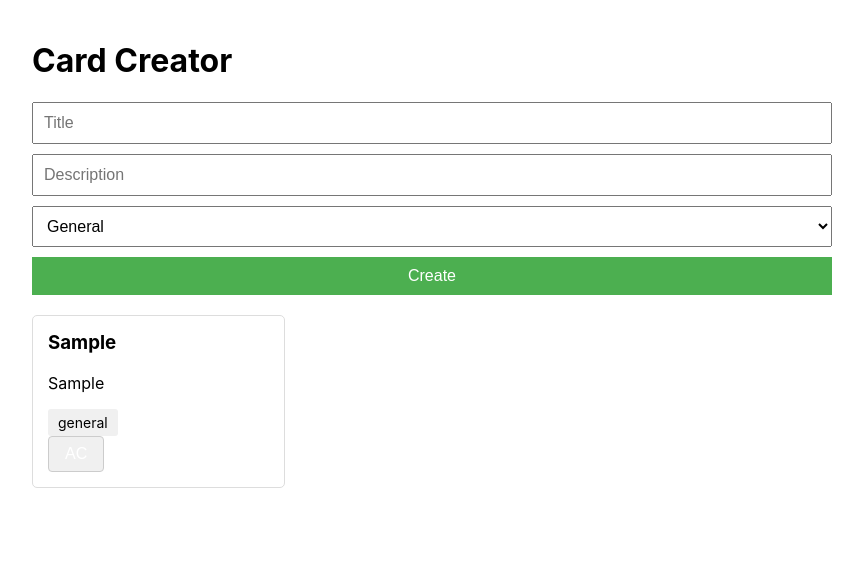
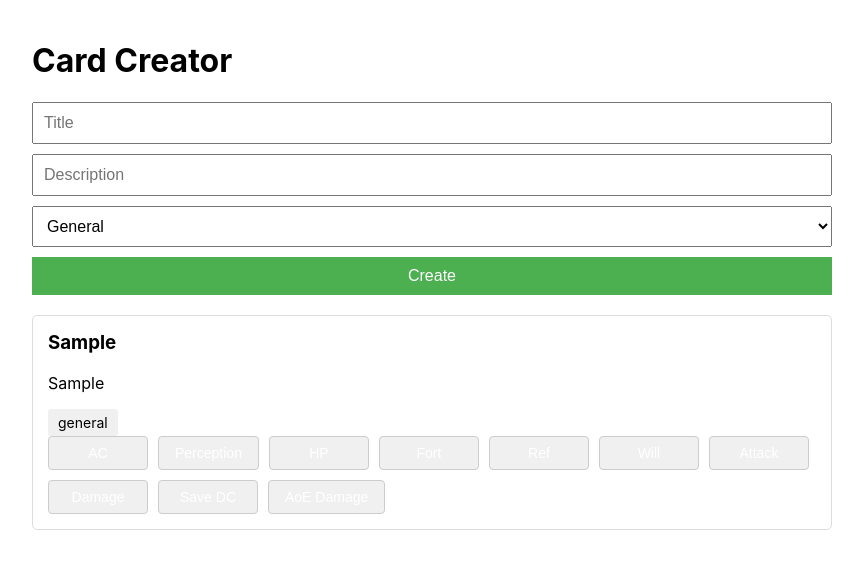
Before and after one commit to Utkarsh-G/pf2e-improviser, a React (Create React App) app: page / in a window 1280 px wide. Both pictures are taken after typing "Sample", "Sample" into the empty fields and a click on the button "Create". Shown: the top 566 px of the page, without its empty margins (208-1071 px from the left). Built offline with nearby package versions, Linux system fonts and the light colour scheme.

Commit message:
All relevant stats represented

```diff
--- a/src/App.css
+++ b/src/App.css
@@ -29,6 +29,7 @@ button:hover {
 
 .card-list {
   display: grid;
-  grid-template-columns: repeat(auto-fill, minmax(200px, 1fr));
+  grid-template-columns: repeat(12, 1fr);
+  /* grid-template-columns: repeat(auto-fill, minmax(200px, 1fr)); */
   gap: 20px;
 }
--- a/src/components/Card.css
+++ b/src/components/Card.css
@@ -1,7 +1,10 @@
 .card {
+    width: 100%;
+    box-sizing: border-box;
     border: 1px solid #ddd;
     padding: 15px;
     border-radius: 5px;
+    grid-column: 1/-1;
   }
 
   .card h3 {
@@ -16,20 +19,27 @@
     font-size: 14px;
   }
 
-.ac-container {
+  .stat-buttons-container {
+    display: flex;
+    flex-wrap: wrap;
+    gap: 10px;
+  }
+
+  .stat-button-container {
     position: relative;
   }
 
-  .ac-button {
+  .stat-button {
     padding: 8px 16px;
-    font-size: 16px;
+    font-size: 14px;
     cursor: pointer;
     background-color: #f0f0f0;
     border: 1px solid #ccc;
     border-radius: 4px;
+    min-width: 100px;
   }
 
-  .ac-options {
+  .stat-options {
     position: absolute;
     top: 100%;
     left: 0;
@@ -39,9 +49,10 @@
     border: 1px solid #ccc;
     border-radius: 4px;
     box-shadow: 0 2px 5px rgba(0, 0, 0, 0.1);
+    z-index: 10;
   }
 
-  .ac-option {
+  .stat-option {
     padding: 8px 16px;
     font-size: 14px;
     cursor: pointer;
@@ -51,42 +62,42 @@
     transition: background-color 0.2s;
   }
 
-  .ac-option:hover {
+  .stat-option:hover {
     background-color: #f0f0f0;
   }
 
-  .ac-option.low {
+  .stat-option.low {
     color: #2ecc71;
   }
 
-  .ac-option.moderate {
+  .stat-option.moderate {
     color: #f39c12;
   }
 
-  .ac-option.high {
+  .stat-option.high {
     color: #e67e22;
   }
 
-  .ac-option.extreme {
+  .stat-option.extreme {
     color: #e74c3c;
   }
 
-  .ac-button[data-selected="low"] {
+  .stat-button[data-selected="low"] {
     background-color: #2ecc71;
     color: white;
   }
 
-  .ac-button[data-selected="moderate"] {
+  .stat-button[data-selected="moderate"] {
     background-color: #f39c12;
     color: white;
   }
 
-  .ac-button[data-selected="high"] {
+  .stat-button[data-selected="high"] {
     background-color: #e67e22;
     color: white;
   }
 
-  .ac-button[data-selected="extreme"] {
+  .stat-button[data-selected="extreme"] {
     background-color: #e74c3c;
     color: white;
   }
--- a/src/components/Card.js
+++ b/src/components/Card.js
@@ -1,17 +1,31 @@
 import React, { useState } from 'react';
-import './Card.css'; // Make sure to create this CSS file
+import './Card.css';
 
 const Card = ({ title, description, category }) => {
-  const [showOptions, setShowOptions] = useState(false);
-  const [selectedAC, setSelectedAC] = useState(null);
+  const statButtons = [
+    'AC', 'Perception', 'HP', 'Fort', 'Ref', 'Will',
+    'Attack', 'Damage', 'Save DC', 'AoE Damage'
+  ];
 
-  const handleACClick = () => {
-    setShowOptions(!showOptions);
+  const [showOptions, setShowOptions] = useState({});
+  const [selectedValues, setSelectedValues] = useState({});
+
+  const handleButtonClick = (stat) => {
+    setShowOptions(prev => ({
+      ...prev,
+      [stat]: !prev[stat]
+    }));
   };
 
-  const handleOptionClick = (option) => {
-    setSelectedAC(option);
-    setShowOptions(false);
+  const handleOptionClick = (stat, option) => {
+    setSelectedValues(prev => ({
+      ...prev,
+      [stat]: option
+    }));
+    setShowOptions(prev => ({
+      ...prev,
+      [stat]: false
+    }));
   };
 
   return (
@@ -19,21 +33,23 @@ const Card = ({ title, description, category }) => {
       <h3>{title}</h3>
       <p>{description}</p>
       <span>{category}</span>
-      <div className="ac-container">
+      <div className="stat-buttons-container">
+        {statButtons.map(stat => (
+          <div key={stat} className="stat-button-container">
             <button
-        className="ac-button"
-        onClick={handleACClick}
-        data-selected={selectedAC ? selectedAC.toLowerCase() : ''}
+              className="stat-button"
+              onClick={() => handleButtonClick(stat)}
+              data-selected={selectedValues[stat] ? selectedValues[stat].toLowerCase() : ''}
             >
-        {selectedAC ? `AC: ${selectedAC}` : 'AC'}
+              {selectedValues[stat] ? `${stat}: ${selectedValues[stat]}` : stat}
             </button>
-        {showOptions && (
-          <div className="ac-options">
+            {showOptions[stat] && (
+              <div className="stat-options">
                 {['Low', 'Moderate', 'High', 'Extreme'].map((option) => (
                   <button
                     key={option}
-                className={`ac-option ${option.toLowerCase()}`}
-                onClick={() => handleOptionClick(option)}
+                    className={`stat-option ${option.toLowerCase()}`}
+                    onClick={() => handleOptionClick(stat, option)}
                   >
                     {option}
                   </button>
@@ -41,6 +57,8 @@ const Card = ({ title, description, category }) => {
               </div>
             )}
           </div>
+        ))}
+      </div>
     </div>
   );
 };
```
Lines whose indentation alone changed are shown as unchanged.
